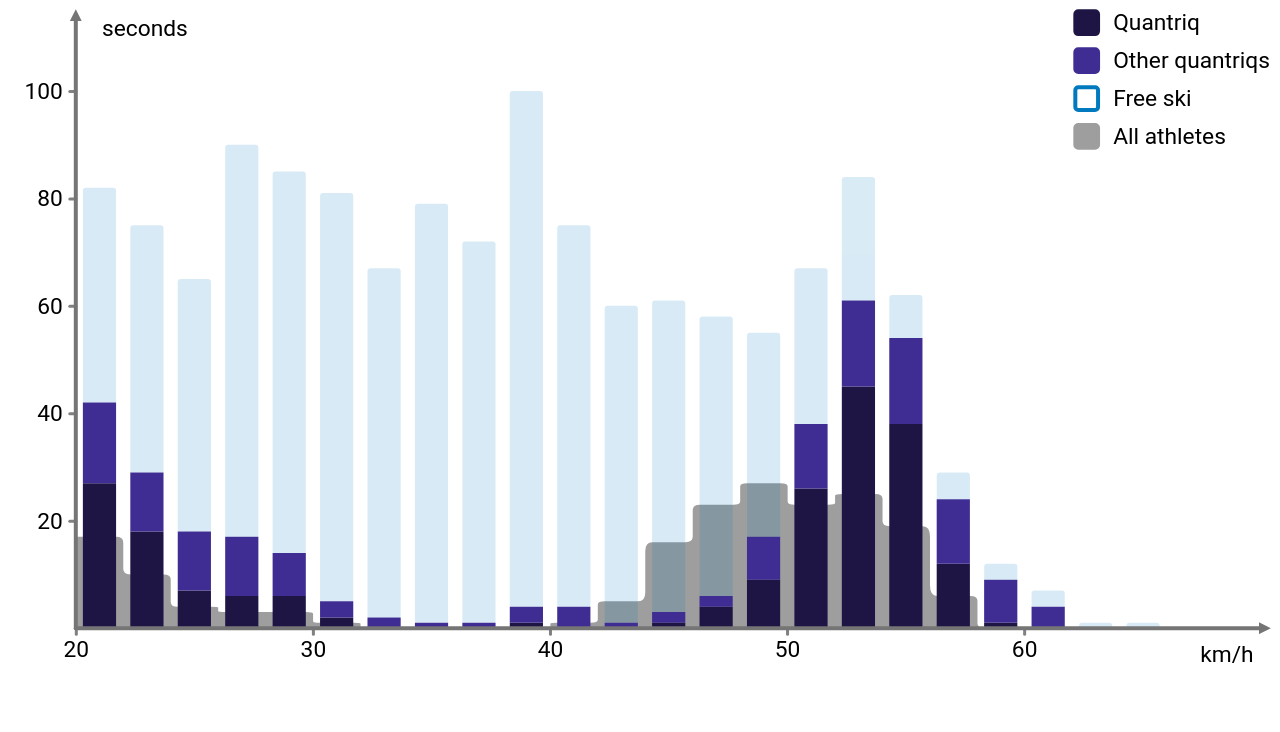
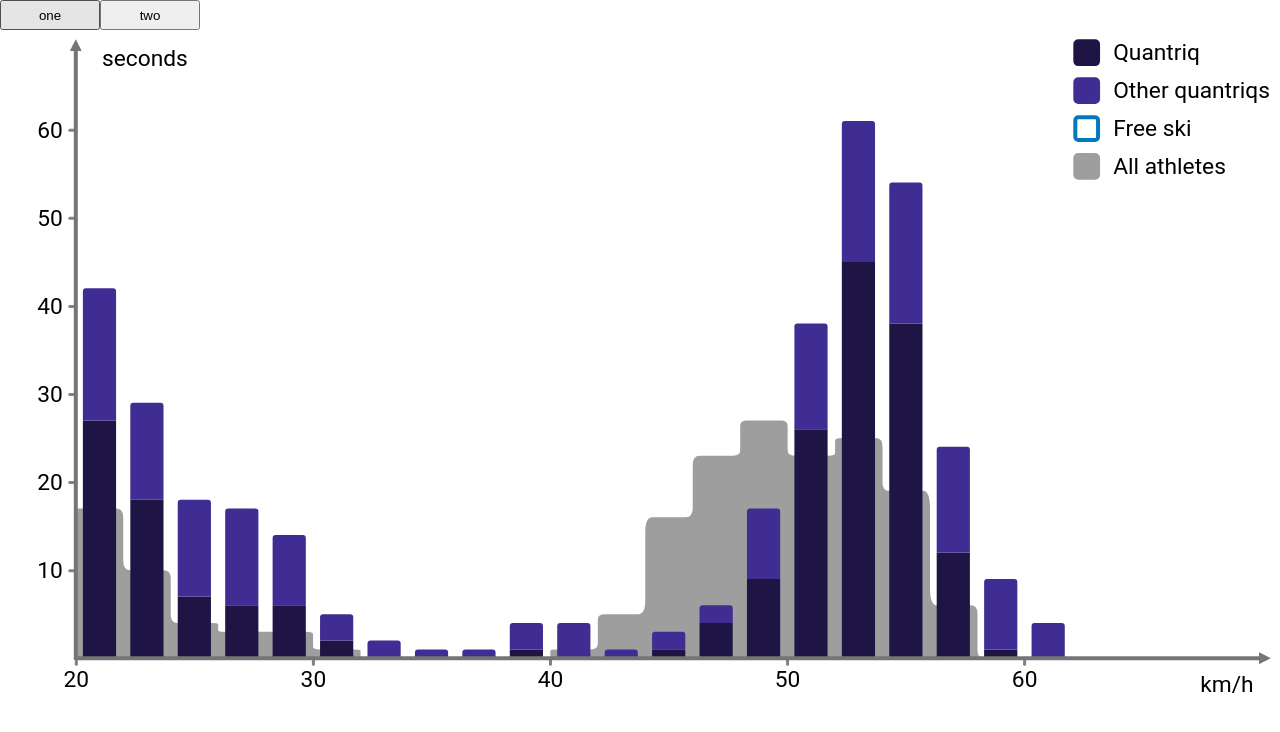
Before and after one commit to killickster/histogram, an Angular app: page / in a window 1280 px wide. Shown: the top 732 px of the page. Built offline with nearby package versions, Linux system fonts and the light colour scheme.

Commit message:
recreated issue with transitions

```diff
--- a/app/chart.component.html
+++ b/app/chart.component.html
@@ -1,3 +1,8 @@
+<div>
+  <button class="option-button" (click)="clickedOption1()">one</button>
+  <button class="option-button" (click)="clickedOption2()">two</button>
+</div>
+<div>
   <svg class="histogram"></svg>
   <div class="tooltip">
     <div class="arrow"></div>
@@ -6,3 +11,4 @@
       <div class="yKey"></div>
     </div>
   </div>
+</div>
--- a/app/chart.component.scss
+++ b/app/chart.component.scss
@@ -101,4 +101,9 @@
   .shadow {
     filter: drop-shadow(1px -1px 1px rgba(0, 0, 0, .5));
   }
+
+  .option-button {
+    width: 100px;
+    height: 30px;
+  }
 }
--- a/app/chart.component.ts
+++ b/app/chart.component.ts
@@ -1,4 +1,4 @@
-import { AfterViewInit, Component, HostListener } from '@angular/core'
+import { AfterViewInit, Component, HostListener, OnInit } from '@angular/core'
 import { CommonModule } from '@angular/common'
 import * as _ from 'lodash'
 import * as d3 from 'd3'
@@ -13,8 +13,12 @@ import Legend from './legend'
   styleUrls: ['./chart.component.scss'],
   templateUrl: './chart.component.html',
 })
-export class ChartComponent implements AfterViewInit {
-  dataUrl = './data/d2.json'
+export class ChartComponent implements AfterViewInit, OnInit {
+
+  selectedOption: string = ''; // Default selected value
+
+  dataUrl1 = './data/d2.json'
+  dataUrl2 = './data/d3.json'
   svg: any
   config = {
     width: 0,
@@ -49,6 +53,10 @@ export class ChartComponent implements AfterViewInit {
 
   @HostListener('window:resize', ['$event'])
 
+  ngOnInit() {
+    this.setData(this.dataUrl1)
+  }
+
   onResize (event: any): void {
     this.debounce(() => this.render({ skipTransition: true }), 200)()
   }
@@ -64,6 +72,14 @@ export class ChartComponent implements AfterViewInit {
       clearTimeout(timeout)
       timeout = setTimeout(() => func.apply(this, args), wait)
     }
+  }
+
+  clickedOption1() {
+    this.setData(this.dataUrl1)
+  }
+
+  clickedOption2() {
+    this.setData(this.dataUrl2)
   }
 
   async ngAfterViewInit () {
@@ -83,19 +99,28 @@ export class ChartComponent implements AfterViewInit {
       .append('path')
       .attr('d', 'M0,-5L10,0L0,5')
 
-    const r = await fetch(this.dataUrl)
+  }
+
+  async setData(option) {
+    console.log("option", option)
+    const r = await fetch(option)
     const raw = await r.json()
-    const xMax = _.findLast(raw, d => _.sumBy(this.config.y, y => d[y.key as string]) > 0).speed * 1
-    this.data = _.filter(_.sortBy(raw, this.config.xKey), d => (
-      _.sumBy(this.config.y, y => d[y.key]) > 0 || d[this.config.xKey] < xMax
-    ))
+    console.log("raw", raw)
+    this.data = raw
+    const xMax = _.findLast(this.data, (d) => _.sumBy(this.config.y, (y) => d[y.key as string]) > 0).speed * 1;
+    this.data = _.filter(
+      _.sortBy(this.data, this.config.xKey),
+      (d) => _.sumBy(this.config.y, (y) => d[y.key]) > 0 || d[this.config.xKey] < xMax
+    );
 
-    const xExtent = d3.extent(this.data, d => d[this.config.xKey])
-    const step = (xExtent[1] - xExtent[0]) / (this.data.length - 1)
-    this.config.step = step
+    const xExtent = d3.extent(this.data, (d) => d[this.config.xKey]);
+    const step = (xExtent[1] - xExtent[0]) / (this.data.length - 1);
+    this.config.step = step;
 
-    this.render()
+    this.render();
   }
+
+
 
   render (p?: any) {
     this.config.width = window.innerWidth / 1
--- a/app/chart.ts
+++ b/app/chart.ts
@@ -8,7 +8,7 @@ import { stepRoundBefore as curveStepRound } from '../util/curveStepRound'
 
 export default function Chart (c, data) {
   const yDefs = _.sortBy(c.y, y => !y.enabled || y.base === true)
-  const stackedDefs = _.filter(yDefs, y => !y.base)
+  const stackedDefs = _.filter(yDefs, y => !y.base && y.enabled)
   const baseDef = _.find(yDefs, { base: true })
 
   const breakpoints = _.map(c.breakpoints, (value, key) => ({ key, value }))
```
Lines whose indentation alone changed are shown as unchanged.
